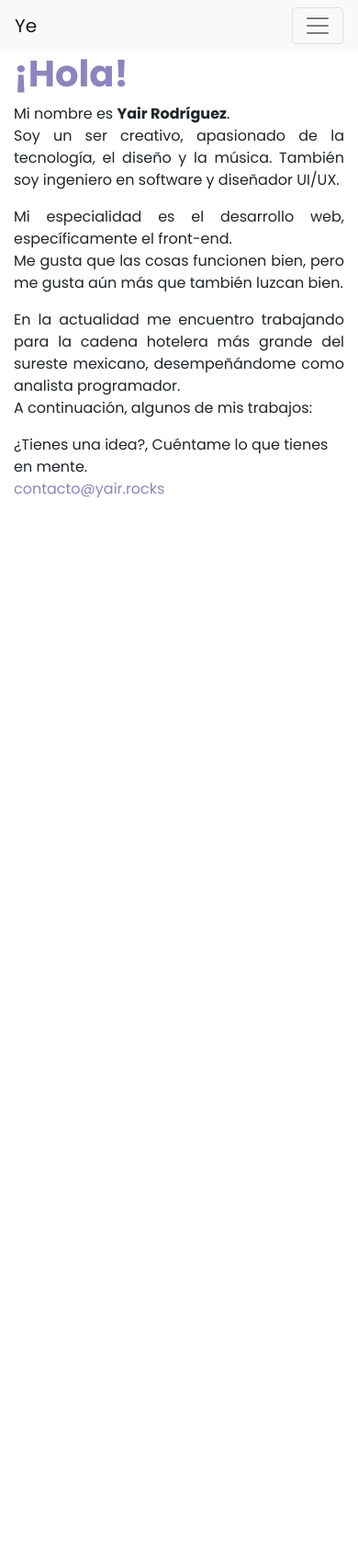
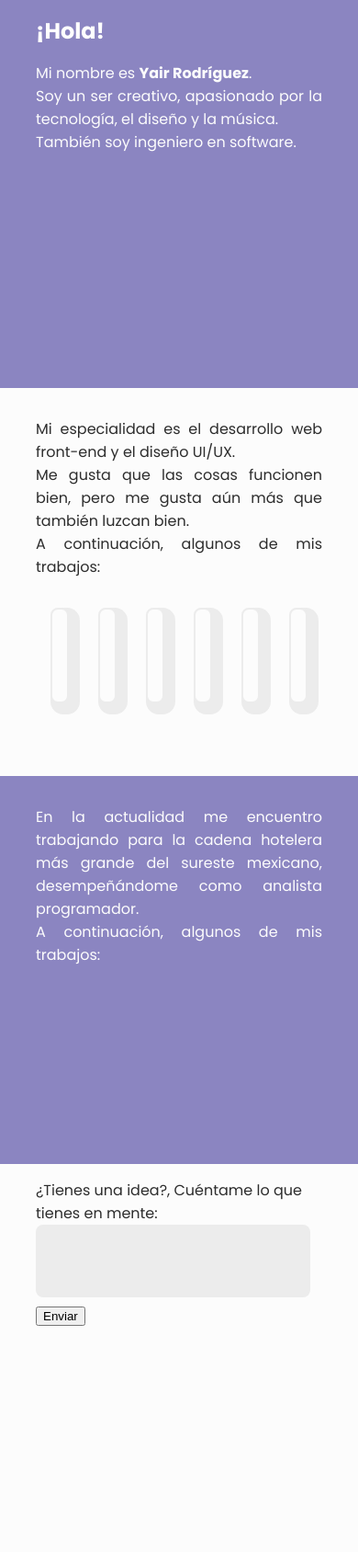
Before and after one commit to yair-rodriguez/yair-rodriguez.github.io, a plain HTML site: page index.html in a window 390 px wide. Shown: the whole page at 92% size. Before the commit the page ends 844 px from the top, so only its background shows below. Drawn offline with nearby package versions, Linux system fonts and the light colour scheme.

Commit message:
Avance V2

```diff
--- a/assets/css/style.css
+++ b/assets/css/style.css
@@ -1,19 +1,199 @@
 :root {
-    /* SOLID COLORS */
     --main-color:   #8B85C1;
     --main-light:   #A7A5C6;
     --main-dark:    #414066;
-    --main-bg:      #ECECEC;
+    --clear:        #FCFCFC;
+    --dark:         #2D2D2D;
+    --white:        #FFFFFF;
+    --black:        #000000;
 }
-
-/* html, body, .container {
-    min-height: 100vh;
-} */
 
 body {
     font-family: 'Poppins', sans-serif;
+    min-height: 100vh;
+    margin: 0;
+    color: var(--dark);
 }
 
-a, h1, h2, h3, h4, h5, h6 {
+h1, h2, h3, h4, h5, h6 {
+    margin: 0;
+}
+
+.container {
+    padding: 0 10%;
+}
+
+/* COLORS (TEXT) */
+
+.text-main {
     color: var(--main-color);
 }
+
+.text-main-light {
+    color: var(--main-light);
+}
+
+.text-main-dark {
+    color: var(--main-dark);
+}
+
+.text-clear {
+    color: var(--clear);
+}
+
+.text-white {
+    color: var(--white);
+}
+
+.text-black {
+    color: var(--black);
+}
+
+/* COLORS (BACKGROUDN) */
+
+.bg-main {
+    background-color: var(--main-color);
+}
+
+.bg-clear {
+    background-color: var(--clear);
+}
+
+/* TEXT */
+
+.text-center {
+    text-align: center;
+}
+
+.text-left {
+    text-align: left;
+}
+
+.text-right {
+    text-align: right;
+}
+
+.text-justify {
+    text-align: justify;
+}
+
+/* SPACING PROPERTIES */
+
+.padding-y-1 {
+    padding-top: 1rem;
+    padding-bottom: 1rem;
+}
+
+.padding-y-2 {
+    padding-top: 2rem;
+    padding-bottom: 2rem;
+}
+
+.padding-y-3 {
+    padding-top: 3rem;
+    padding-bottom: 3rem;
+}
+
+/* COMPONENTS */
+
+#introduction, #habilities, #portfolio, #contact {
+    min-height: 50vh;
+}
+
+/* GRID SYSTEM */
+
+.col-md-1 {
+    width: calc(100%/12*1);
+}
+
+.col-md-2 {
+    width: calc(100%/12*2);
+}
+
+.col-md-3 {
+    width: calc(100%/12*3);
+}
+
+.col-md-4 {
+    width: calc(100%/12*4);
+}
+
+.col-md-5 {
+    width: calc(100%/12*5);
+}
+
+.col-md-6 {
+    width: calc(100%/12*6);
+}
+
+.col-md-7 {
+    width: calc(100%/12*7);
+}
+
+.col-md-8 {
+    width: calc(100%/12*8);
+}
+
+.col-md-9 {
+    width: calc(100%/12*9);
+}
+
+.col-md-10 {
+    width: calc(100%/12*10);
+}
+
+.col-md-11 {
+    width: calc(100%/12*11);
+}
+
+.col-md-12 {
+    width: calc(100%/12*12);
+}
+
+.portfolio-container {
+    display: flex;
+    flex-direction: row;
+    justify-content: flex-start;
+}
+
+.portfolio-item {
+
+    margin: 1rem;
+    order: 3;
+    flex-grow: 3;
+    width: 100px;
+    height: 100px;
+
+    background-color: var(--clear);
+    box-shadow: 6px 6px 0px 6px #ececec;
+    border-radius: .5rem;
+    border: solid 2px #ececec;
+
+    animation-timing-function: ease-out;
+
+}
+
+.portfolio-item:hover {
+    background-color: rgba(236, 236, 236, 0.3);
+    transition: 0.1s;
+    animation-timing-function: ease-in;
+}
+
+.portfolio-item:active {
+    background-color: rgba(236, 236, 236, 0.3);
+    box-shadow: -6px -6px 0px 6px #ececec;
+    margin-top: 28px;
+    margin-left: 26px;
+    margin-right: 6px;
+    transition: 0.1s;
+    animation-timing-function: ease-in;
+}
+
+textarea {
+    background: #ececec;
+    border: 0;
+    resize: none;
+    font: inherit;
+    color: var(--main-dark);
+    border-radius: 0.5rem;
+}
--- a/index.html
+++ b/index.html
@@ -12,7 +12,6 @@
     <meta charset="UTF-8">
     <meta name="viewport" content="width=device-width, initial-scale=1.0">
     <meta http-equiv="X-UA-Compatible" content="ie=edge">
-    <link rel="stylesheet" href="https://stackpath.bootstrapcdn.com/bootstrap/4.5.0/css/bootstrap.min.css" integrity="sha384-9aIt2nRpC12Uk9gS9baDl411NQApFmC26EwAOH8WgZl5MYYxFfc+NcPb1dKGj7Sk" crossorigin="anonymous">
     <link rel="stylesheet" href="/assets/css/style.css">
     <link href="https://fonts.googleapis.com/css2?family=Poppins:wght@400;700&display=swap" rel="stylesheet">
     <link rel="stylesheet" href="https://use.fontawesome.com/releases/v5.8.1/css/all.css" integrity="sha384-50oBUHEmvpQ+1lW4y57PTFmhCaXp0ML5d60M1M7uH2+nqUivzIebhndOJK28anvf" crossorigin="anonymous">
@@ -25,60 +24,61 @@
         <iframe src="https://www.googletagmanager.com/ns.html?id=GTM-57VBT6N" height="0" width="0" style="display:none;visibility:hidden"></iframe>
     </noscript>
     <!-- End Google Tag Manager (noscript) -->
-
-    <nav class="navbar navbar-expand-lg navbar-light bg-light">
-        <a class="navbar-brand" href="#">Ye</a>
-        <button class="navbar-toggler" type="button" data-toggle="collapse" data-target="#navbarNav"
-            aria-controls="navbarNav" aria-expanded="false" aria-label="Toggle navigation">
-            <span class="navbar-toggler-icon"></span>
-        </button>
-        <div class="collapse navbar-collapse" id="navbarNav">
-            <ul class="navbar-nav">
-                <li class="nav-item active">
-                    <a class="nav-link" href="#">Inicio<span class="sr-only">(current)</span></a>
-                </li>
-                <li class="nav-item">
-                    <a class="nav-link" href="#">Portafolio</a>
-                </li>
-                <li class="nav-item">
-                    <a class="nav-link" href="#">Contacto</a>
-                </li>
-                <li class="nav-item">
-                    <a class="nav-link" href="#">EN</a>
-                </li>
-                <li class="nav-item">
-                    <a class="nav-link" href="#"><i class="fas fa-moon"></i></a>
-                </li>
-            </ul>
+    <section id="introduction" class="bg-main">
+        <div class="container">
+            <div class="row padding-y-1">
+                <h1 class="font-weight-bold text-white">¡Hola!
+                </h1>
+                <p class="text-justify text-clear">
+                    Mi nombre es <b>Yair Rodríguez</b>.<br>
+                    Soy un ser creativo, apasionado por la tecnología, el diseño y la música.<br>
+                    También soy ingeniero en software.
+                </p>
             </div>
-    </nav>
-
+        </div>
+    </section>
+    <section id="habilities" class="bg-clear">
         <div class="container">
-        <section class="presentation"> <!-- ¿Quién soy -->
-            <h1 class="font-weight-bold">¡Hola!</h1>
-            <p class="text-justify">Mi nombre es <b>Yair Rodríguez</b>. <br>
-                Soy un ser creativo, apasionado de la tecnología, el diseño y la música. También soy ingeniero en software y diseñador UI/UX. </p>
+            <div class="row padding-y-1">
+                <p class="text-justify">
+                    Mi especialidad es el desarrollo web front-end y el diseño UI/UX. <br>
+                    Me gusta que las cosas funcionen bien, pero me gusta aún más que también luzcan bien. <br>
+                    A continuación, algunos de mis trabajos:
+                </p>
+                <div class="portfolio-container">
+                    <div class="portfolio-item"></div>
+                    <div class="portfolio-item"></div>
+                    <div class="portfolio-item"></div>
+                    <div class="portfolio-item"></div>
+                    <div class="portfolio-item"></div>
+                    <div class="portfolio-item"></div>
+                </div>
+            </div>
+        </div>
     </section>
-        <section class="habilities"> <!-- ¿Qué puedo hacer? -->
-            <p class="text-justify">
-                Mi especialidad es el desarrollo web, específicamente el front-end. <br>
-                Me gusta que las cosas funcionen bien, pero me gusta aún más que también luzcan bien. <br>
-            </p>
-        </section>
-        <section class="portfolio">
-            <p class="text-justify">
+    <section id="portfolio" class="bg-main">
+        <div class="container">
+            <div class="row padding-y-1">
+                <p class="text-justify text-clear">
                     En la actualidad me encuentro trabajando para la cadena hotelera más grande del sureste mexicano, desempeñándome como analista programador. <br>
                     A continuación, algunos de mis trabajos:
                 </p>
+            </div>
+        </div>
     </section>
-        <section class="contact"> <!-- Contacto -->
-            ¿Tienes una idea?, Cuéntame lo que tienes en mente. <br>
-            <a href="mailto:contacto@yair.rocks">contacto@yair.rocks</a>
+    <section id="contact" class="bg-clear">
+        <div class="container">
+            <div class="row padding-y-1">
+                <div class="form-group">
+                    <label for="contactForm">
+                        ¿Tienes una idea?, Cuéntame lo que tienes en mente:
+                    </label><br>
+                    <textarea class="form-control" id="contactForm" rows="3"></textarea>
+                    <button type="button" class="btn btn-secondary btn-block">Enviar</button>
+                  </div>
+            </div>
+        </div>
     </section>
-    </div>
-    <script src="https://code.jquery.com/jquery-3.5.1.slim.min.js" integrity="sha384-DfXdz2htPH0lsSSs5nCTpuj/zy4C+OGpamoFVy38MVBnE+IbbVYUew+OrCXaRkfj" crossorigin="anonymous"></script>
-    <script src="https://cdn.jsdelivr.net/npm/popper.js@1.16.0/dist/umd/popper.min.js" integrity="sha384-Q6E9RHvbIyZFJoft+2mJbHaEWldlvI9IOYy5n3zV9zzTtmI3UksdQRVvoxMfooAo" crossorigin="anonymous"></script>
-    <script src="https://stackpath.bootstrapcdn.com/bootstrap/4.5.0/js/bootstrap.min.js" integrity="sha384-OgVRvuATP1z7JjHLkuOU7Xw704+h835Lr+6QL9UvYjZE3Ipu6Tp75j7Bh/kR0JKI" crossorigin="anonymous"></script>
 </body>
 
 </html>
```
Lines whose indentation alone changed are shown as unchanged.
